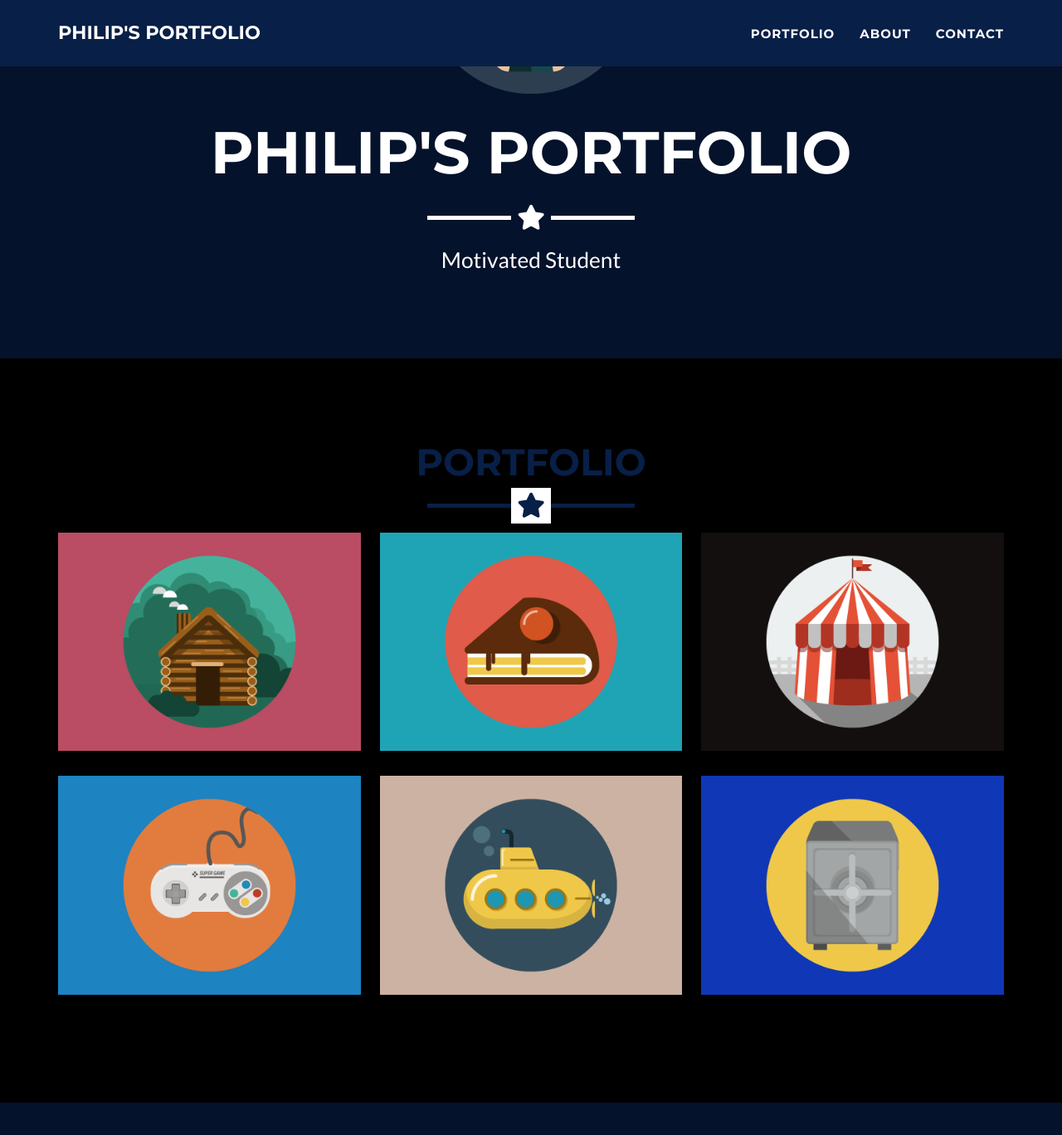
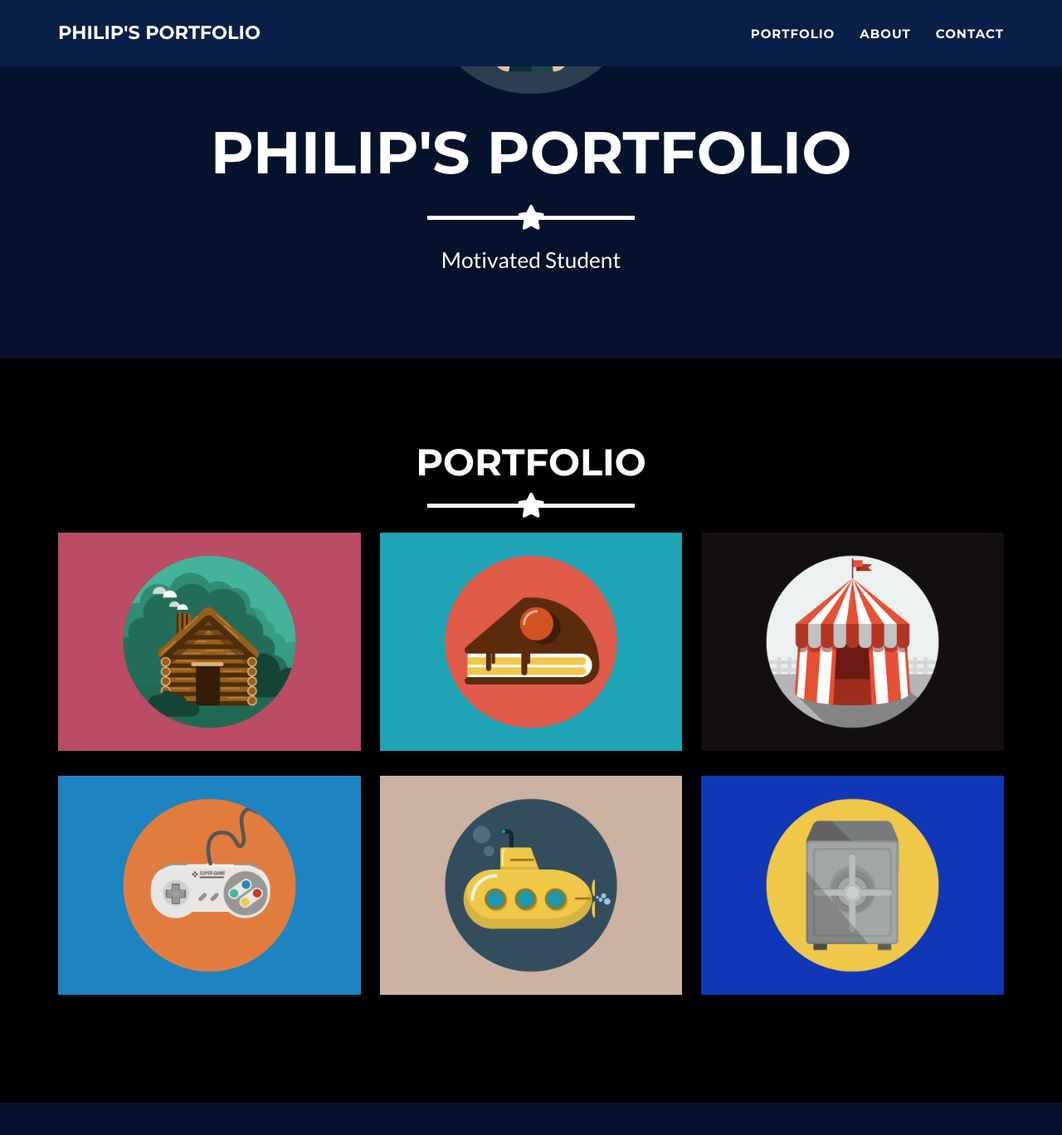
Before and after one commit to B0realian/B0realian.github.io, a Jekyll site: the page built from _posts/2014-07-18-project-1.markdown, in a window 1280 px wide and 1400 px high, scrolled down 343 px. Shown: the top 1368 px of the window at 83% size. Built offline with Jekyll 4.4.1, drawn with Linux system fonts in a browser that asks for light colours.

Commit message:
text colors

```diff
--- a/_includes/contact.html
+++ b/_includes/contact.html
@@ -4,7 +4,7 @@
     <div class="row">
       <div class="col-lg-12 text-center">
         <h2>Contact Me</h2>
-        <hr class="star-primary">
+        <hr class="star-light">
       </div>
     </div>
     <div class="row">
--- a/_includes/css/main.css
+++ b/_includes/css/main.css
@@ -34,6 +34,7 @@
     text-transform: uppercase;
     font-family: Montserrat,"Helvetica Neue",Helvetica,Arial,sans-serif;
     font-weight: 700;
+    color: #fff;
 }
 
 hr.star-light,
@@ -64,7 +65,7 @@
 
 hr.star-light:after {
     color: #fff;
-    background-color: #{{ site.color.primary }};
+    /*background-color: #{{ site.color.primary }};*/
 }
 
 hr.star-primary {
--- a/_includes/portfolio_grid.html
+++ b/_includes/portfolio_grid.html
@@ -4,7 +4,7 @@
     <div class="row">
       <div class="col-lg-12 text-center">
         <h2>Portfolio</h2>
-        <hr class="star-primary">
+        <hr class="star-light">
       </div>
     </div>
     <div class="portfolio-flex-row">
```
